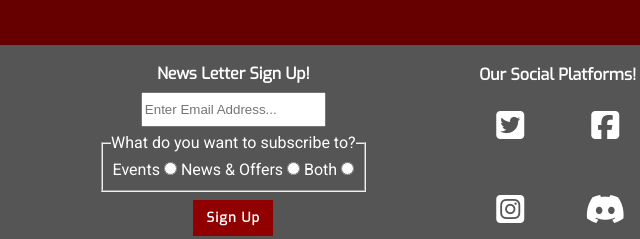
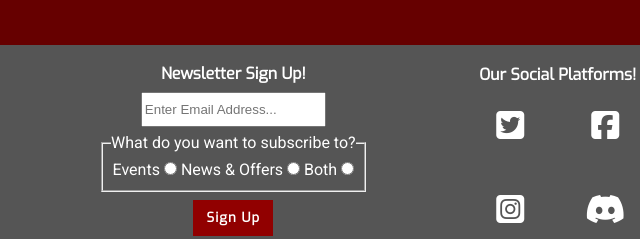
Before and after one commit to Niki-Tester/tabletop-gamers, a plain HTML site: page about.html in a window 1280 px wide. Shown: the part 1827-2066 px from the top of the page, 6-646 px from the left. Drawn offline with Linux system fonts and the light colour scheme.

Commit message:
fix: type on newsletter h3

```diff
--- a/about.html
+++ b/about.html
@@ -119,7 +119,7 @@
 
     <footer id="footer">
         <section class="footer-section-1">
-            <h3>News Letter Sign Up!</h3>
+            <h3>Newsletter Sign Up!</h3>
             <form action="signup.html" method="get">
                 <input aria-label="Email Address" type="email" name="email" id="email"
                     placeholder="Enter Email Address..." required>
```
Also changed, not shown: events.html (+1 -1 lines), gallery.html (+1 -1 lines), index.html (+1 -1 lines), signup.html (+1 -1 lines).
